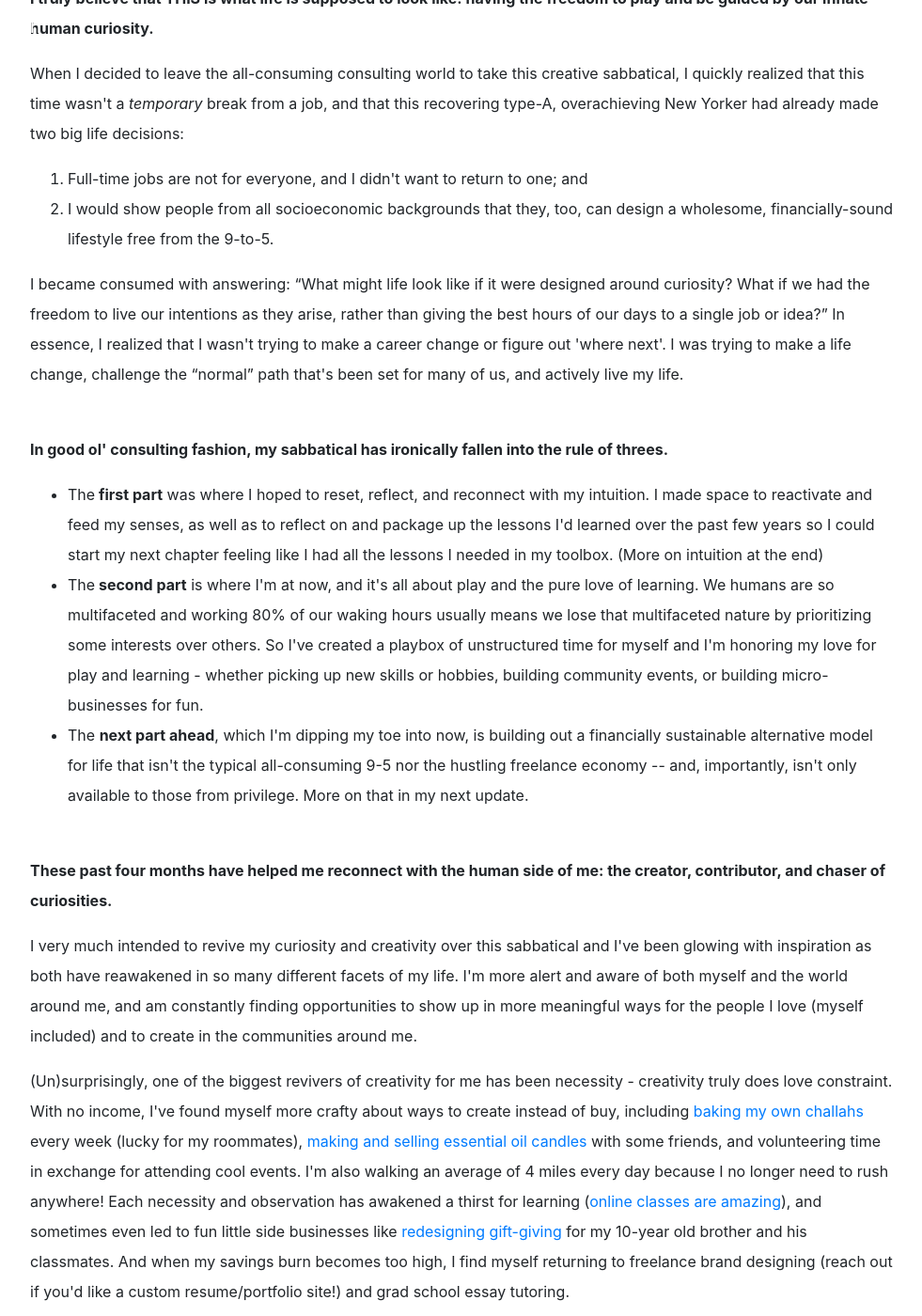
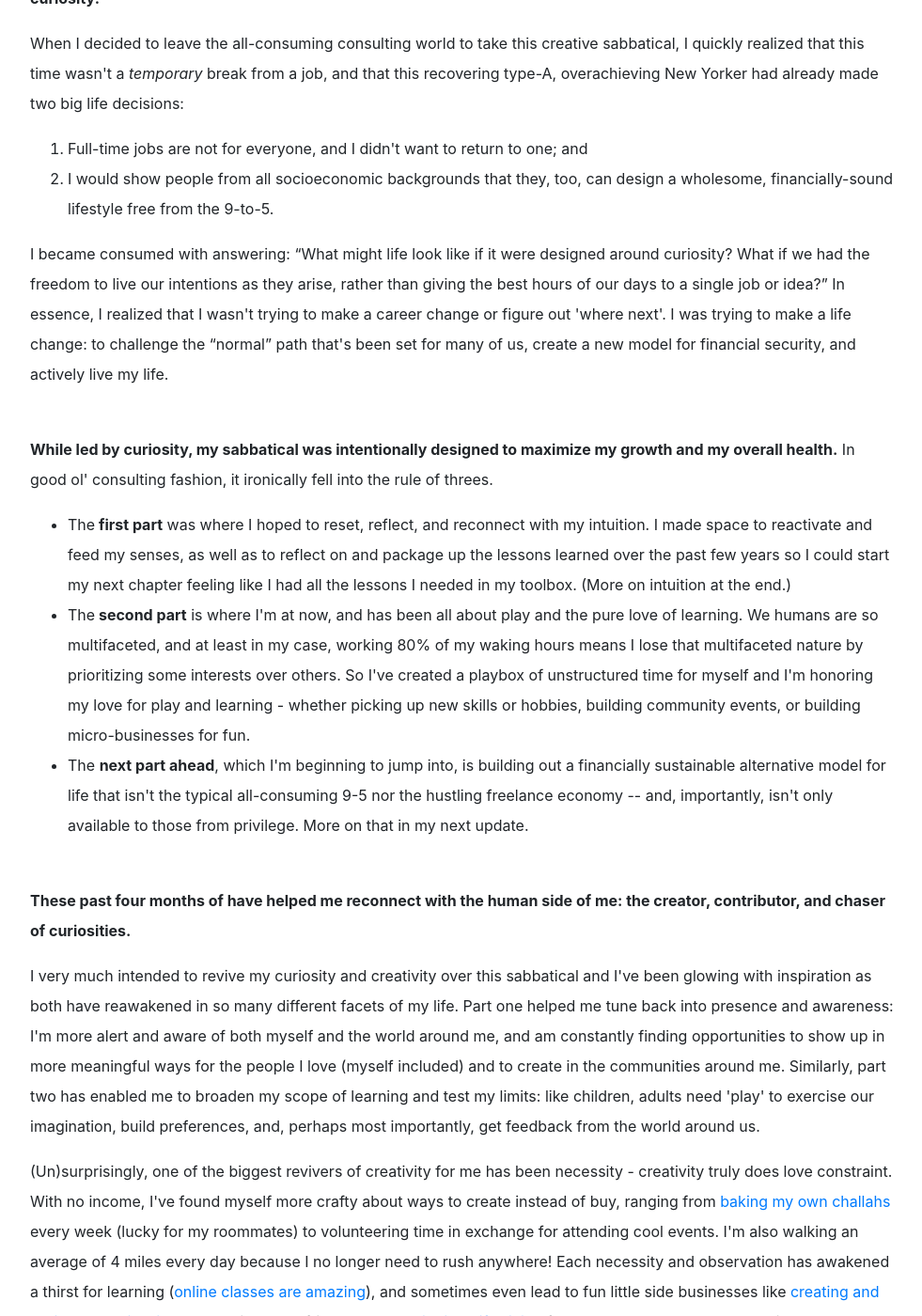
Before and after one commit to dalkat/dalkat.github.io, a Jekyll site: the page built from update-1.md, in a window 1280 px wide and 1400 px high, scrolled down 781 px. Shown: the whole window at 94% size, without its empty margins (148-1129 px from the left). Built offline with Jekyll 4.4.1, drawn with Linux system fonts in a browser that asks for light colours; nearby versions of some CDN libraries; some web fonts are replaced; library files that are not in the unit come from our copies; some of the changed text lies outside the part shown.

Commit message:
blog 1.4.4 w adam's feedback

```diff
--- a/_layouts/update-1.html
+++ b/_layouts/update-1.html
@@ -22,7 +22,7 @@ layout: default-sub
         <div class="row">
           <div class="col-lg-1 col-md-1" style="line-height: 2;"></div>
           <div class="col-lg-10 col-md-10 col-sm-12 col-12" style="line-height: 2;">
-            <p><i><SMALL>This has been so hard to write, and so difficult to prevent the perfectionist in me from taking over! So a quick YAY that I've finally clicked send and a yay to embracing imperfection! My goal in writing these updates is to share my journey experimenting with a lifestyle that doesn't involve full-time or freelance work, to ask for help and input on the many questions I'm asking myself during this journey, and perhaps even to infuse some inspiration on what's possible into the lives of the amazing people around me. My one request is that I would LOVE to hear from you - if there's something that particularly resonates, or if you have advice from your own life journeys, write me a note -- and let me know how you're doing, too :)</SMALL></i></p>
+            <p><i><SMALL>This has been so hard to write and so difficult to prevent the perfectionist in me from taking over! So a quick YAY that I've finally clicked send and a yay to embracing imperfection! My goal in writing these updates is to share my journey experimenting with a lifestyle that doesn't involve full-time or freelance work, to ask for help and input on the many questions I'm asking myself during this journey, and perhaps even to infuse some inspiration for what's possible into the lives of the amazing people around me. My one request is that I would LOVE to hear from you - if there's something that particularly resonates, or if you have advice from your own life journeys, write me a note -- and let me know how you're doing, too :)</SMALL></i></p>
           </div>
           </div>
         </div>
@@ -38,24 +38,27 @@ layout: default-sub
           <div class="col-lg-1 col-md-1" style="line-height: 2;"></div>
           <div class="col-lg-10 col-md-10 col-sm-12 col-12" style="line-height: 2;">
             <p><h5>Hi friends,</h5></p><br>
-            <p>In the words of <a href="https://amzn.to/2DLyIXX" target="_blank">Michelle Obama</a>, it's been four months since I "swerved" and left Deloitte, and yet it feels like an entire year has passed in that time. I've had a LOT of time to work with: time to focus on things I want to focus on - and when I want to focus on them; to explore different subjects and interests; and to show up fully for the people I care about (more on that below).</p>
-            <p><b>I truly believe that THIS is what life is supposed to look like: having the freedom to play and be guided by our innate human curiosity.</b></p>
+            <p>In the words of <a href="https://amzn.to/2DLyIXX" target="_blank">Michelle Obama</a>, it's been four months since I "swerved" and left Deloitte, and yet it feels like an entire year has passed in that time. I've had a LOT of time to work with: time to focus on things I want to focus on - and <i>when</i> I want to focus on them; to explore different subjects and interests; and to show up fully for the people I care about.</p>
+            <p><b>I believe that THIS is what life is supposed to look like: having the freedom to play and be guided by our innate human curiosity.</b></p>
 
             <p>When I decided to leave the all-consuming consulting world to take this creative sabbatical, I quickly realized that this time wasn't a&nbsp;<em>temporary</em>&nbsp;break from a job, and that this recovering type-A, overachieving New Yorker had already made two big life decisions:&nbsp;</p>
             <ol><li>Full-time jobs are not for everyone, and I didn't want to return to one; and&nbsp;</li>
             <li>I would show people from all socioeconomic backgrounds that they, too, can design a wholesome, financially-sound lifestyle free from the 9-to-5.</li></ol>
 
-            <p>I became consumed with answering: &ldquo;What might life look like if it were designed around curiosity? What if we had the freedom to live our intentions as they arise, rather than giving the best hours of our days to a single job or idea?&rdquo; In essence, I realized that I wasn't trying to make a career change or figure out 'where next'. I was trying to make a life change, challenge the &ldquo;normal&rdquo; path that's been set for many of us, and actively live my life.</p><br>
-            <p><b>In good ol' consulting fashion, my sabbatical has ironically fallen into the rule of threes.&nbsp;</b></p>
+            <p>I became consumed with answering: &ldquo;What might life look like if it were designed around curiosity? What if we had the freedom to live our intentions as they arise, rather than giving the best hours of our days to a single job or idea?&rdquo; In essence, I realized that I wasn't trying to make a career change or figure out 'where next'. I was trying to make a life change: to challenge the &ldquo;normal&rdquo; path that's been set for many of us, create a new model for financial security, and actively live my life.</p><br>
+
+            <p><b>While led by curiosity, my sabbatical was intentionally designed to maximize my growth and my overall health.</b> In good ol' consulting fashion, it ironically fell into the rule of threes.</p>
             <p><ul>
-            <li>The<strong> first part</strong>&nbsp;was where I hoped to reset, reflect, and reconnect with my intuition. I made space to reactivate and feed my senses, as well as to reflect on and package up the lessons I'd learned over the past few years so I could start my next chapter feeling like I had all the lessons I needed in my toolbox.&nbsp;(More on intuition at the end)</li>
-            <li>The<strong> second part</strong>&nbsp;is where I'm at now, and it's all about play and the pure love of learning. We humans are so multifaceted and working 80% of our waking hours usually means we lose that multifaceted nature by prioritizing some interests over others. So I've created a playbox of unstructured time for myself and I'm honoring my love for play and learning - whether picking up new skills or hobbies, building community events, or building micro-businesses for fun.</li>
-            <li>The&nbsp;<strong>next part ahead</strong>, which I'm dipping my toe into now, is building out a financially sustainable alternative model for life that isn't the typical all-consuming 9-5 nor the hustling freelance economy -- and, importantly, isn't only available to those from privilege. More on that in my next update.</li>
+            <li>The<strong> first part</strong>&nbsp;was where I hoped to reset, reflect, and reconnect with my intuition. I made space to reactivate and feed my senses, as well as to reflect on and package up the lessons learned over the past few years so I could start my next chapter feeling like I had all the lessons I needed in my toolbox.&nbsp;(More on intuition at the end.)</li>
+            <li>The<strong> second part</strong>&nbsp;is where I'm at now, and has been all about play and the pure love of learning. We humans are so multifaceted, and at least in my case, working 80% of my waking hours means I lose that multifaceted nature by prioritizing some interests over others. So I've created a playbox of unstructured time for myself and I'm honoring my love for play and learning - whether picking up new skills or hobbies, building community events, or building micro-businesses for fun.</li>
+            <li>The&nbsp;<strong>next part ahead</strong>, which I'm beginning to jump into, is building out a financially sustainable alternative model for life that isn't the typical all-consuming 9-5 nor the hustling freelance economy -- and, importantly, isn't only available to those from privilege. More on that in my next update.</li>
             </ul></p><br>
-            <p><b>These past four months have helped me reconnect with the human side of me: the creator, contributor, and chaser of curiosities.</b></p>
-            <p>I very much intended to revive my curiosity and creativity over this sabbatical and I've been glowing with inspiration as both have reawakened in so many different facets of my life. I'm more alert and aware of both myself and the world around me, and am constantly finding opportunities to show up in more meaningful ways for the people I love (myself included) and to create in the communities around me. </p>
 
-            <p>(Un)surprisingly, one of the biggest revivers of creativity for me has been necessity - creativity truly does love constraint. With no income, I've found myself more crafty about ways to create instead of buy, including <a href="https://daliakatan.com/challah" target="_blank">baking my own challahs</a> every week (lucky for my roommates), <a href="https://ezentialsf.com/" target="_blank">making and selling essential oil candles</a>&nbsp;with some friends, and volunteering time in exchange for attending cool events. I'm also walking an average of 4 miles every day because I no longer need to rush anywhere! Each necessity and observation has awakened a thirst for learning (<a href="https://skl.sh/2TE2fKn" target="_blank">online classes are amazing</a>), and sometimes even led to fun little side businesses like <a href="https://presently.fun" target="_blank">redesigning gift-giving</a> for my 10-year old brother and his classmates. And when my savings burn becomes too high, I find myself returning to freelance brand designing (reach out if you'd like a custom resume/portfolio site!) and grad school essay tutoring. </p>
+
+            <p><b>These past four months of have helped me reconnect with the human side of me: the creator, contributor, and chaser of curiosities.</b></p>
+            <p>I very much intended to revive my curiosity and creativity over this sabbatical and I've been glowing with inspiration as both have reawakened in so many different facets of my life. Part one helped me tune back into presence and awareness: I'm more alert and aware of both myself and the world around me, and am constantly finding opportunities to show up in more meaningful ways for the people I love (myself included) and to create in the communities around me. Similarly, part two has enabled me to broaden my scope of learning and test my limits: like children, adults need 'play' to exercise our imagination, build preferences, and, perhaps most importantly, get feedback from the world around us. </p>
+
+            <p>(Un)surprisingly, one of the biggest revivers of creativity for me has been necessity - creativity truly does love constraint. With no income, I've found myself more crafty about ways to create instead of buy, ranging from <a href="https://daliakatan.com/challah" target="_blank">baking my own challahs</a> every week (lucky for my roommates) to volunteering time in exchange for attending cool events. I'm also walking an average of 4 miles every day because I no longer need to rush anywhere! Each necessity and observation has awakened a thirst for learning (<a href="https://skl.sh/2TE2fKn" target="_blank">online classes are amazing</a>), and sometimes even lead to fun little side businesses like <a href="https://ezentialsf.com/" target="_blank">creating and selling essential oil candles</a> with some friends, or <a href="https://presently.fun" target="_blank">redesigning gift-giving</a> for my 10-year old brother and his classmates. And when my savings burn becomes too high, I find myself returning to freelance brand designing (reach out if you'd like a custom resume/portfolio site!) and grad school essay tutoring. </p>
 
             <p>That said, I've also had to use this time to unlearn a lot of habits, such as the need to always be productive, stimulated, or working toward something - aka 'busyness'. <a href="https://www.ted.com/talks/manoush_zomorodi_how_boredom_can_lead_to_your_most_brilliant_ideas?referrer=playlist-why_it_s_sometimes_good_to_be_bored#t-58507" target="_blank">Boredom</a>, after all, is time our mind sorely needs to settle, connect dots, and dream.</p><br>
 
@@ -144,7 +147,7 @@ layout: default-sub
                 {%-  endfor -%}
               {% assign ws = '' %}
               </div>
-
+<p><center><small>To stay in touch for future updates, click <a href="https://docs.google.com/forms/d/1ti-qHSnEeygPrlJ6txh7XRiDB3gnulmp-kwkopObLLs">here</a>.</small></center></p>
           </div>
         </div>
       </section>
```
